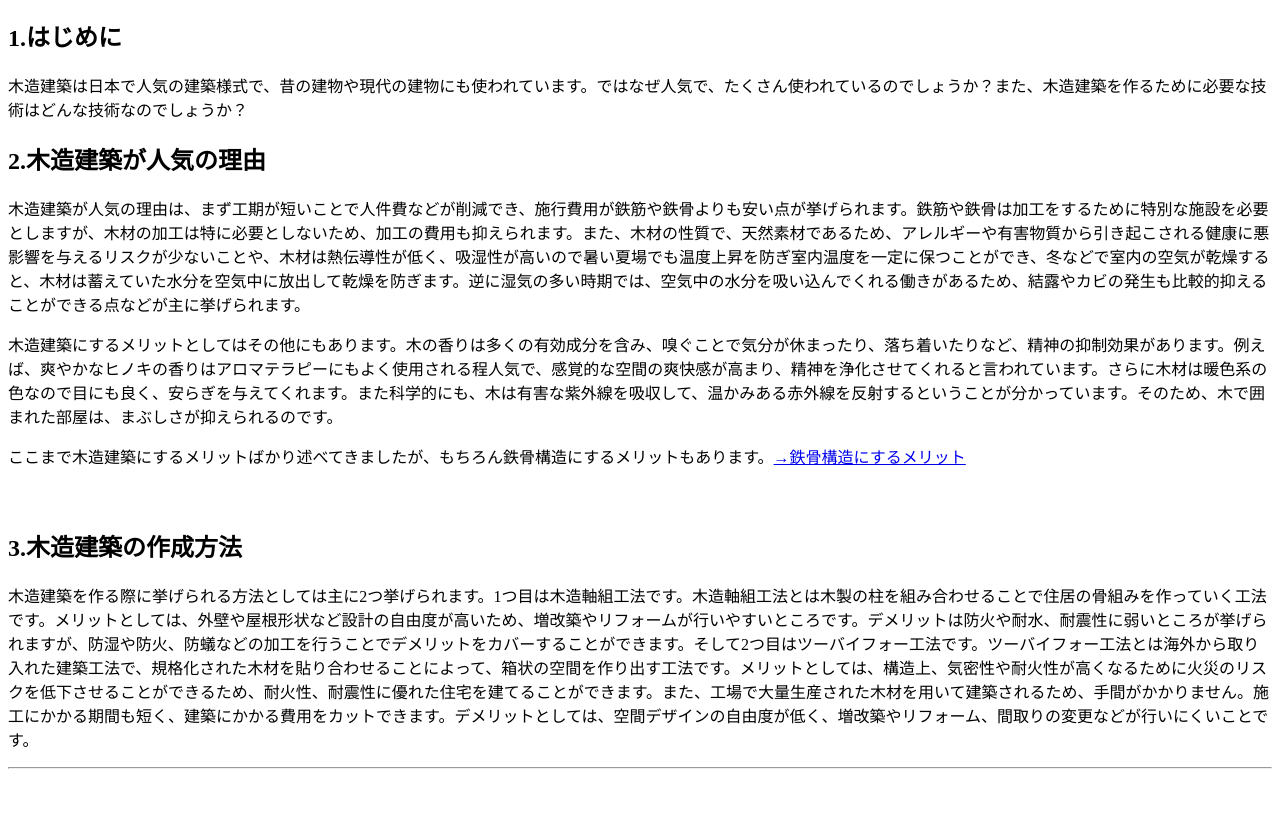
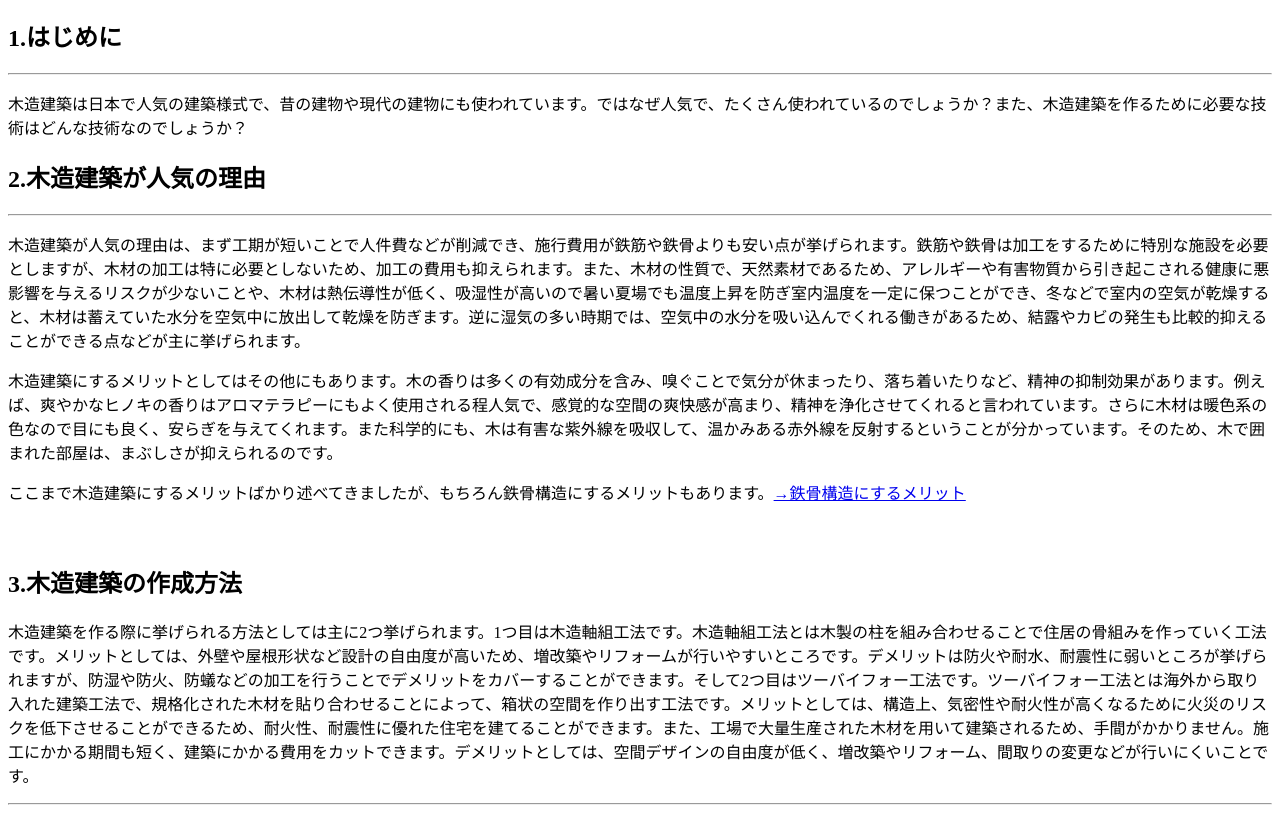
Before and after one commit to 1240007k/1240007k.github.io, a plain HTML site: page cl2020.html in a window 1280 px wide. Shown: the part 57-870 px from the top of the page. Before the commit the page ends 834 px from the top, so only its background shows below. Drawn offline with Linux system fonts and the light colour scheme.

Commit message:
Update cl2020.html

```diff
--- a/cl2020.html
+++ b/cl2020.html
@@ -5,8 +5,10 @@
 <BODY>
   <H1>木造建築について</H1>
   <H2>1.はじめに</H2>
+  <HR>
   <P>木造建築は日本で人気の建築様式で、昔の建物や現代の建物にも使われています。ではなぜ人気で、たくさん使われているのでしょうか？また、木造建築を作るために必要な技術はどんな技術なのでしょうか？</P>
   <H2>2.木造建築が人気の理由</H2>
+    <HR>
   <P>木造建築が人気の理由は、まず工期が短いことで人件費などが削減でき、施行費用が鉄筋や鉄骨よりも安い点が挙げられます。鉄筋や鉄骨は加工をするために特別な施設を必要としますが、木材の加工は特に必要としないため、加工の費用も抑えられます。また、木材の性質で、天然素材であるため、アレルギーや有害物質から引き起こされる健康に悪影響を与えるリスクが少ないことや、木材は熱伝導性が低く、吸湿性が高いので暑い夏場でも温度上昇を防ぎ室内温度を一定に保つことができ、冬などで室内の空気が乾燥すると、木材は蓄えていた水分を空気中に放出して乾燥を防ぎます。逆に湿気の多い時期では、空気中の水分を吸い込んでくれる働きがあるため、結露やカビの発生も比較的抑えることができる点などが主に挙げられます。</P>
  <P>木造建築にするメリットとしてはその他にもあります。木の香りは多くの有効成分を含み、嗅ぐことで気分が休まったり、落ち着いたりなど、精神の抑制効果があります。例えば、爽やかなヒノキの香りはアロマテラピーにもよく使用される程人気で、感覚的な空間の爽快感が高まり、精神を浄化させてくれると言われています。さらに木材は暖色系の色なので目にも良く、安らぎを与えてくれます。また科学的にも、木は有害な紫外線を吸収して、温かみある赤外線を反射するということが分かっています。そのため、木で囲まれた部屋は、まぶしさが抑えられるのです。</P>
   <P>ここまで木造建築にするメリットばかり述べてきましたが、もちろん鉄骨構造にするメリットもあります。<A HREF=1240007k.github.io/houhou.html>→鉄骨構造にするメリット</A></P>
```
